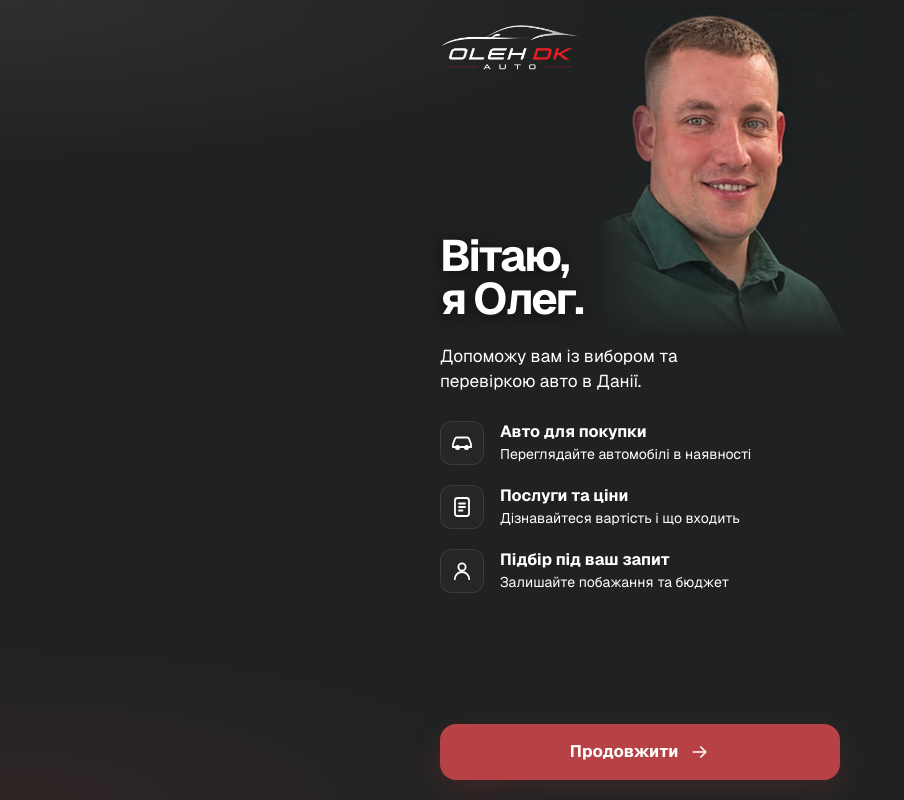
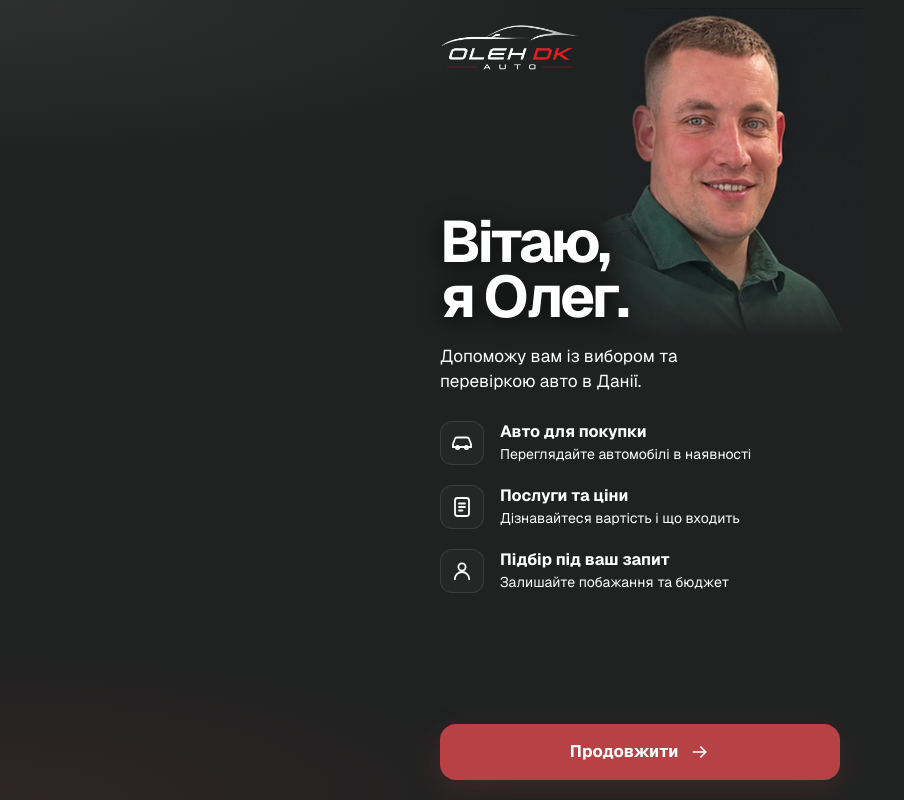
Before and after one commit to alexoverlevelse-cell/ncar, a Next.js app: page / in a window 1280 px wide. Shown: the whole page, without its empty margins (0-904 px from the left). Built offline with nearby package versions, Linux system fonts and the light colour scheme.

Commit message:
Update page.tsx

```diff
--- a/src/app/page.tsx
+++ b/src/app/page.tsx
@@ -21,7 +21,7 @@ export default function WelcomePage() {
           <img src="/brand/oleh-portrait.jpg" alt="Олег" className="h-full w-full select-none object-cover object-top" />
           <div className="absolute inset-0 bg-[linear-gradient(90deg,var(--background)_0%,transparent_26%),linear-gradient(0deg,var(--background)_0%,transparent_35%)]" />
         </div>
-        <h1 className="absolute bottom-2 left-0 z-10 text-[2.75rem] font-extrabold leading-[0.98] tracking-[-0.045em] [text-shadow:0_2px_18px_rgba(0,0,0,0.8)]">
+        <h1 className="absolute bottom-1 left-0 z-10 text-[clamp(3rem,13.5vw,3.65rem)] font-extrabold leading-[0.94] tracking-[-0.05em] [text-shadow:0_3px_22px_rgba(0,0,0,0.9)]">
           Вітаю,<br />я Олег.
         </h1>
       </div>
```
